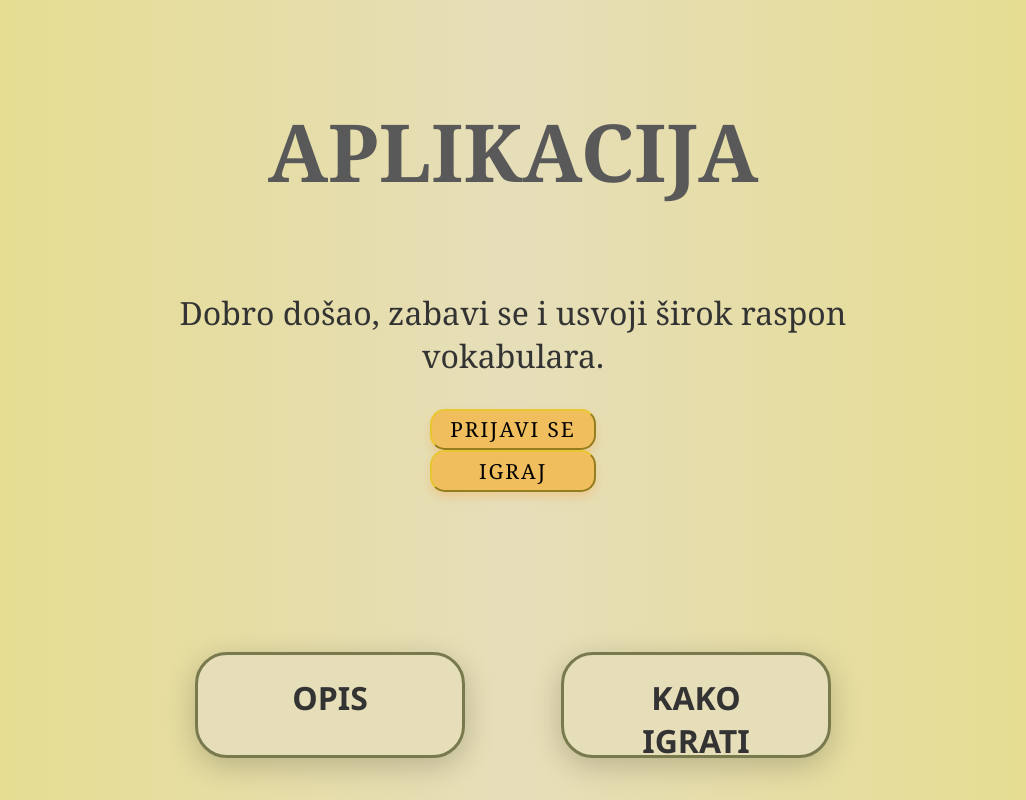
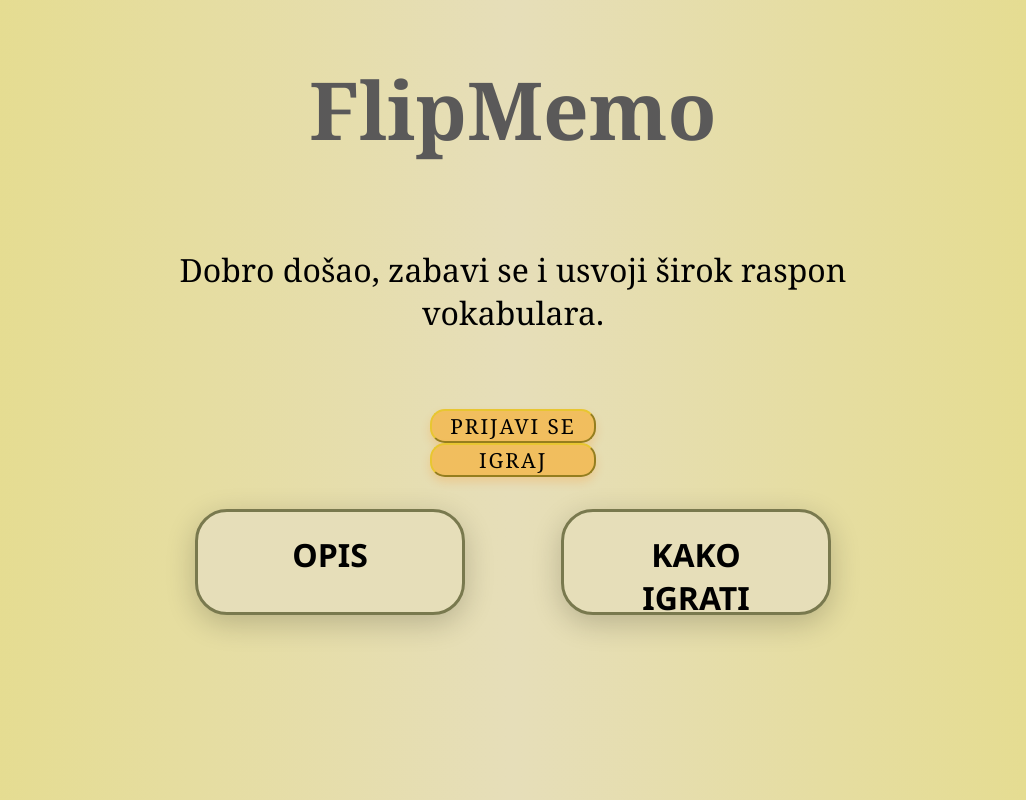
Before and after one commit to lanavucen/Progi-labos, a React (Vite) app in the folder my-react-app/: page / in a window 1280 px wide. Shown: the top 800 px of the page, without its empty margins (127-1153 px from the left). Built offline with nearby package versions, Linux system fonts and the light colour scheme.

Commit message:
Završni dizajn

```diff
--- a/my-react-app/src/Prijava.jsx
+++ b/my-react-app/src/Prijava.jsx
@@ -53,7 +53,7 @@ function Prijava() {
 
   return (
     <div className="containerprijava">
-      <h1 className="headerprijava">APLIKACIJA</h1>
+      <h1 className="headerprijava">FlipMemo</h1>
       <p>Nemaš račun? </p>
       <p>Registriraj se besplatno</p>
       <button className="signinbutton" onClick={() => navigate("/Registracija")}>
--- a/my-react-app/src/Registracija.jsx
+++ b/my-react-app/src/Registracija.jsx
@@ -67,7 +67,7 @@ function Registracija() {
 
   return (
     <div className="containerprijava">
-      <h1 className="headerprijava">APLIKACIJA</h1>
+      <h1 className="headerprijava">FlipMemo</h1>
 
       <input
         className="podatci"
--- a/my-react-app/src/components/Tekst.jsx
+++ b/my-react-app/src/components/Tekst.jsx
@@ -1,4 +1,4 @@
 function Naslov() {
-  return "APLIKACIJA";
+  return "FlipMemo";
 }
 export default Naslov;
--- a/my-react-app/src/css/App.css
+++ b/my-react-app/src/css/App.css
@@ -1,4 +1,11 @@
-
+html{
+    overflow-y: scroll ;
+    height: auto ;
+    min-height: 100vh ;
+}
+#root{
+    min-height: 100vh;
+}
 body{
     background: #e6deb9;
     background:linear-gradient(
@@ -8,14 +15,20 @@ body{
         rgb(229, 220, 136)
 
     );
+    margin: 0;
+    min-height: 100vh;
+    display: block;
+}
 
-    margin: 0;
-}
 .container{
     display: flex;
     flex-direction: column;
     align-items: center;
-    justify-content: center;
+    justify-content: flex-start;
+    min-height: 100vh;
+    padding-bottom: 3em;
+    padding-top: 3em;
+
 }
 .header{
     border-radius: 20px;
@@ -40,6 +53,7 @@ body{
     word-wrap: break-word;
     padding-left: 5%;
     padding-right: 5%;
+    padding-bottom: 5%;
     font-family:Georgia, 'Times New Roman', Times, serif;
 
 }
@@ -70,15 +84,19 @@ body{
     text-align: center;
     justify-content: center;
     align-items: center;
+    padding-bottom: 3em;
+
 }
 .upute, .uputeOpis{
     margin-right: 3em;
     margin-left: 3em;
-    margin-top: 10em;
+    margin-top: 2em;
+    margin-bottom: 10em;
     background-color: #e6deb9;
     border-radius: 2em;
     width: 200px;
     height: 100px;
+    overflow: visible;
     border:3px solid rgb(121, 121, 78);
     display: flex;
     padding-left: 2em;
@@ -106,7 +124,7 @@ body{
   padding-left: 1.5em;
 }
 .upute:hover {
-    height: 550px;
+    height: 500px;
     width: 350px;
     transform: scale(1.1);
 }
--- a/my-react-app/src/css/Profil.css
+++ b/my-react-app/src/css/Profil.css
@@ -8,8 +8,8 @@ html, body, #root {
 body {
     background: linear-gradient(to right, rgb(229, 220, 136), #e6deb9, rgb(229, 220, 136));
     font-family: "Segoe UI", Tahoma, Geneva, Verdana, sans-serif;
-    color: #333;
-    overflow: hidden;
+
+
 }
 
 .containerprofil {
--- a/my-react-app/src/css/Registracija.css
+++ b/my-react-app/src/css/Registracija.css
@@ -71,8 +71,8 @@ body{
     width: 15em;
     height: 2em;
     text-align: center;
-    background-color: blue;
-    color: white;
+    background-color: #ffa952;
+    color: black;
     border-radius: 10px;
     border:1px solid black
 }
```
